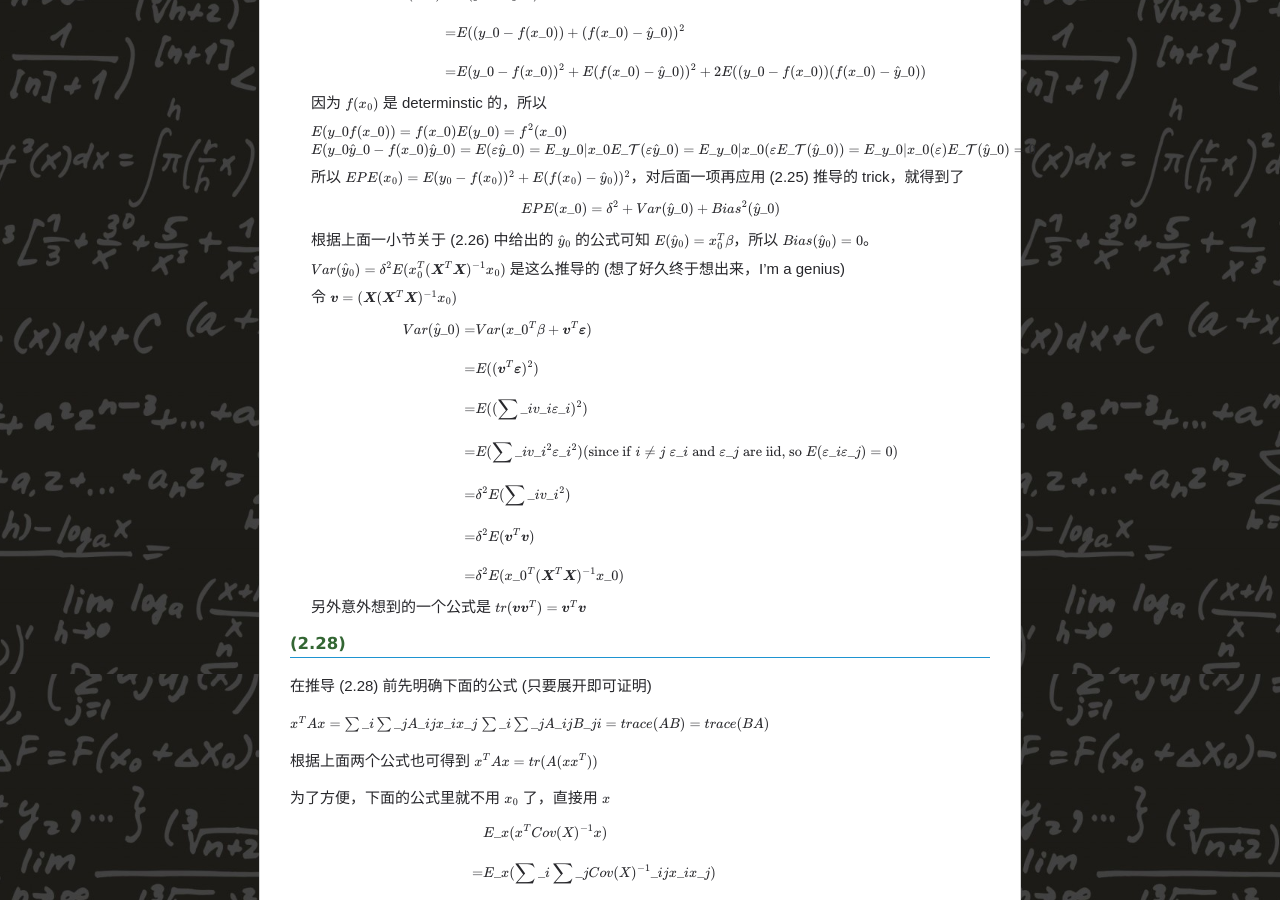
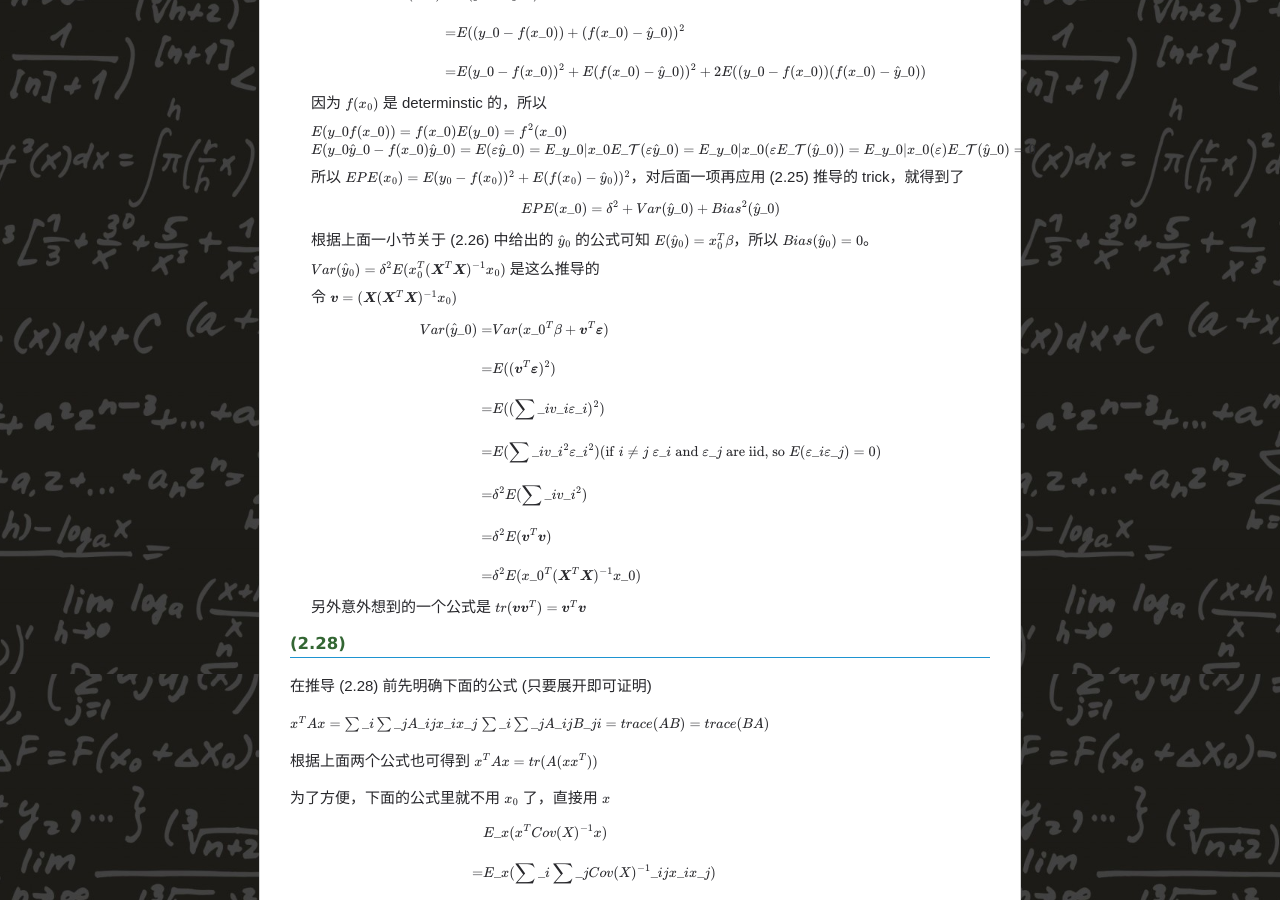
Before and after one commit to chenrushan/chenrushan.github.io, a Jekyll site: the page built from _posts/2014-04-28-esl-note.markdown, in a window 1280 px wide and 900 px high, scrolled down 1126 px. Built offline with Jekyll 4.4.1, drawn with Linux system fonts in a browser that asks for light colours; Markdown is read by kramdown in place of the engine named in the settings; formulas are drawn with MathJax 3.

Commit message:
[esl]: update

```diff
--- a/_posts/2014-04-28-esl-note.markdown
+++ b/_posts/2014-04-28-esl-note.markdown
@@ -71,7 +71,7 @@ $$
 
   根据上面一小节关于 (2.26) 中给出的 $\hat{y}\_0$ 的公式可知 $E(\hat{y}\_0) = x\_0^T \beta$，所以 $Bias(\hat{y}\_0) = 0$。
 
-  $Var(\hat{y}\_0) = \delta^2 E(x\_0^T(\boldsymbol{X}^T \boldsymbol{X})^{-1}x\_0)$ 是这么推导的 (想了好久终于想出来，I'm a genius)
+  $Var(\hat{y}\_0) = \delta^2 E(x\_0^T(\boldsymbol{X}^T \boldsymbol{X})^{-1}x\_0)$ 是这么推导的
 
   令 $\boldsymbol{v} = (\boldsymbol{X}(\boldsymbol{X}^T\boldsymbol{X})^{-1}x\_0)$
 
@@ -80,7 +80,7 @@ $$
   Var(\hat{y}\_0) = & Var(x\_0^T \beta + \boldsymbol{v}^T \boldsymbol{\varepsilon}) \\\\
   = & E((\boldsymbol{v}^T \boldsymbol{\varepsilon})^2) \\\\
   = & E((\sum\_i v\_i \varepsilon\_i)^2) \\\\
-  = & E(\sum\_i v\_i^2 \varepsilon\_i^2) (\text{since if} \; i \neq j \; \varepsilon\_i \; \text{and} \; \varepsilon\_j \; \text{are iid, so} \; E(\varepsilon\_i \varepsilon\_j) = 0) \\\\
+  = & E(\sum\_i v\_i^2 \varepsilon\_i^2) (\text{if} \; i \neq j \; \varepsilon\_i \; \text{and} \; \varepsilon\_j \; \text{are iid, so} \; E(\varepsilon\_i \varepsilon\_j) = 0) \\\\
   = & \delta^2 E(\sum\_i v\_i^2) \\\\
   = & \delta^2 E(\boldsymbol{v}^T \boldsymbol{v}) \\\\
   = & \delta^2 E(x\_0^T(\boldsymbol{X}^T \boldsymbol{X})^{-1}x\_0)
```
